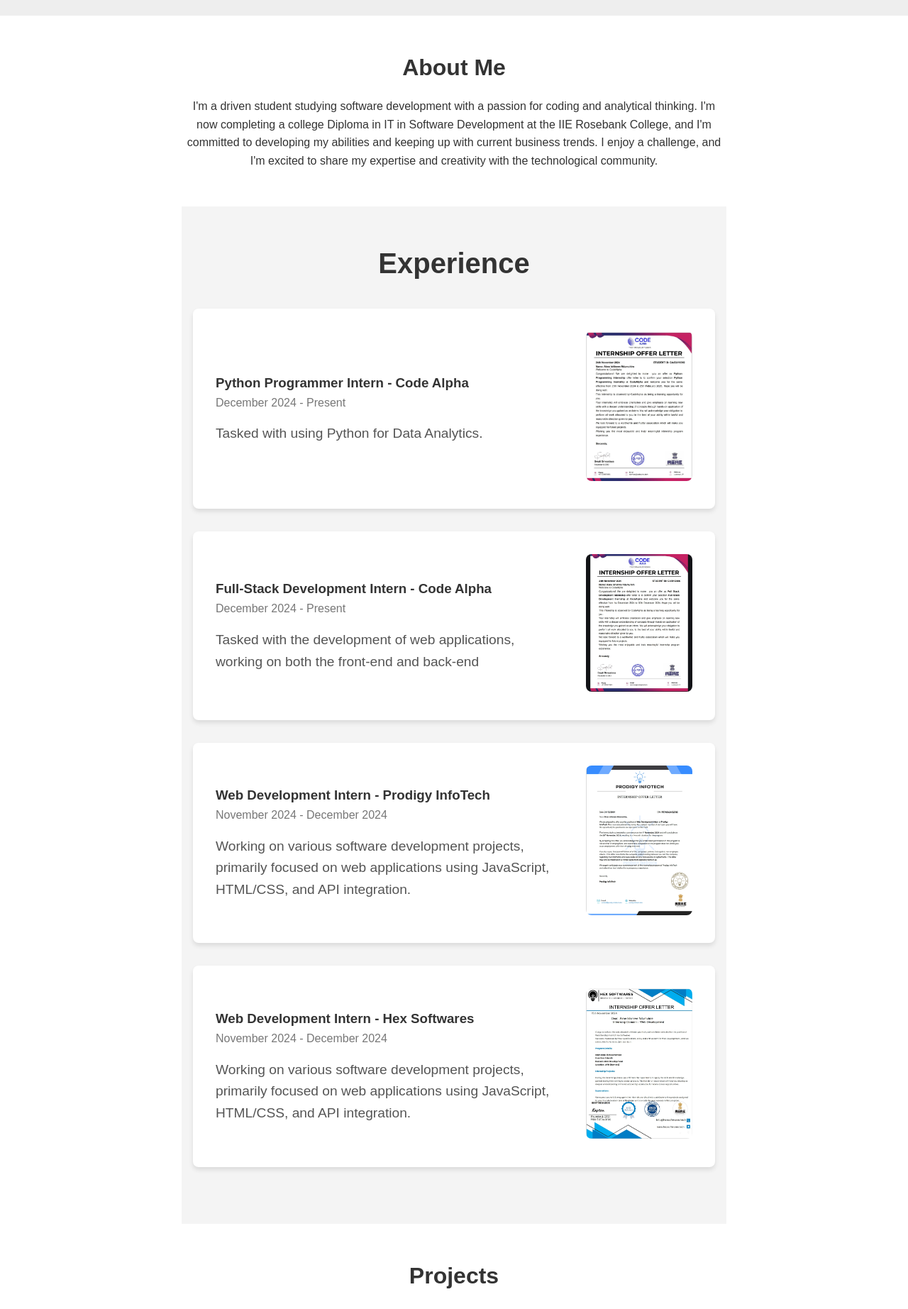
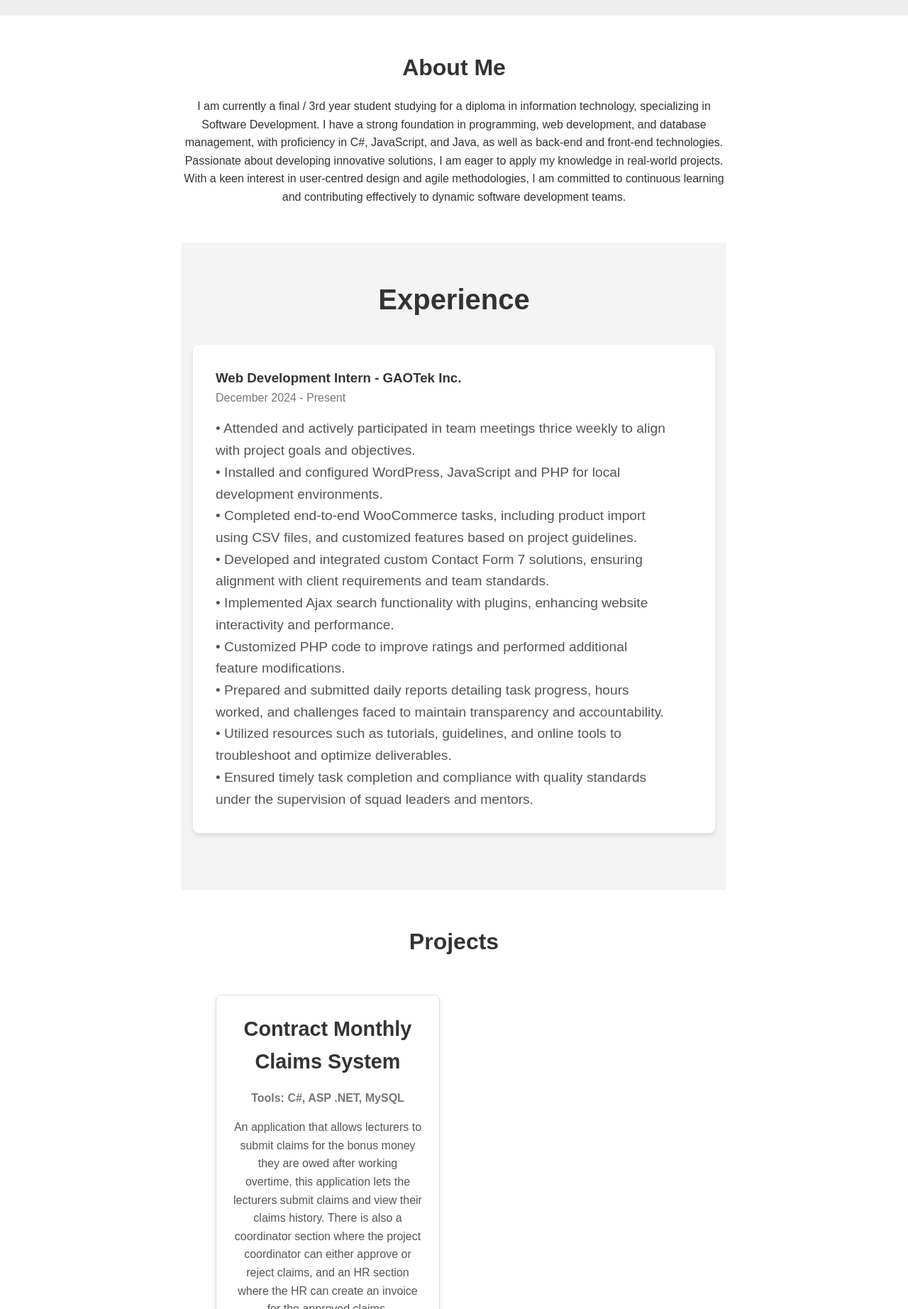
Before and after one commit to aime-ishimwe/AimeIshimwePortfolio, a plain HTML site: page AimeIshimwePersonalPortfolio/index.html in a window 1280 px wide. Shown: the part 900-2745 px from the top of the page at 71% size. Drawn offline with Linux system fonts and the light colour scheme.

Commit message:
Add files via upload

```diff
--- a/AimeIshimwePersonalPortfolio/index.html
+++ b/AimeIshimwePersonalPortfolio/index.html
@@ -33,55 +33,35 @@
     <!-- About Section -->
     <section id="about" class="section">
         <h2>About Me</h2>
-        <p>I'm a driven student studying software development with a passion for coding and analytical thinking.
-            I'm now completing a college Diploma in IT in Software Development at the IIE Rosebank College,
-            and I'm committed to developing my abilities and keeping up with current business trends.
-            I enjoy a challenge, and I'm excited to share my expertise and creativity with the technological community.</p><br><br>
+        <p>I am currently a final / 3rd year student studying for a diploma in information technology, specializing in Software Development.
+            I have a strong foundation in programming, web development, and database management, with proficiency in C#, JavaScript, and Java, as well as back-end and front-end technologies.
+            Passionate about developing innovative solutions, I am eager to apply my knowledge in real-world projects.
+            With a keen interest in user-centred design and agile methodologies, I am committed to continuous learning and contributing effectively to dynamic software development teams.</p><br><br>
             <section id="experience" class="section">
                 <h2>Experience</h2>
                 <div class="experience-item">
                     <div class="experience-info">
-                        <h3>Python Programmer Intern - Code Alpha</h3>
+                        <h3>Web Development Intern - GAOTek Inc.</h3>
                         <p class="duration">December 2024 - Present</p>
-                        <p>Tasked with using Python for Data Analytics.</p>
+                        <p>•	Attended and actively participated in team meetings thrice weekly to align with project goals and objectives.<br/>
+                            •	Installed and configured WordPress, JavaScript and PHP for local development environments.<br/>
+                            •	Completed end-to-end WooCommerce tasks, including product import using CSV files, and customized features based on project guidelines.<br/>
+                            •	Developed and integrated custom Contact Form 7 solutions, ensuring alignment with client requirements and team standards.<br/>
+                            •	Implemented Ajax search functionality with plugins, enhancing website interactivity and performance.<br/>
+                            •	Customized PHP code to improve ratings and performed additional feature modifications.<br/>
+                            •	Prepared and submitted daily reports detailing task progress, hours worked, and challenges faced to maintain transparency and accountability.<br/>
+                            •	Utilized resources such as tutorials, guidelines, and online tools to troubleshoot and optimize deliverables.<br/>
+                            •	Ensured timely task completion and compliance with quality standards under the supervision of squad leaders and mentors.<br/>
+
+                            </p>
                     </div>
                     <div class="experience-img">
-                        <img src="Images/pythonoffer.jpeg" alt="Code Alpha" class="company-logo" onclick="openFullscreen(this)">
+
                     </div>
                 </div>
 
-                <div class="experience-item">
-                    <div class="experience-info">
-                        <h3>Full-Stack Development Intern - Code Alpha</h3>
-                        <p class="duration">December 2024 - Present</p>
-                        <p>Tasked with the development of web applications, working on both the front-end and back-end</p>
-                    </div>
-                    <div class="experience-img">
-                        <img src="Images/codealphaWebDev.jpg" alt="Code Alpha" class="company-logo" onclick="openFullscreen(this)">
-                    </div>
-                </div>
 
-                <div class="experience-item">
-                    <div class="experience-info">
-                        <h3>Web Development Intern - Prodigy InfoTech</h3>
-                        <p class="duration">November 2024 - December 2024</p>
-                        <p>Working on various software development projects, primarily focused on web applications using JavaScript, HTML/CSS, and API integration.</p>
-                    </div>
-                    <div class="experience-img">
-                        <img src="Images/prodigyInfotech.jpg" alt="Prodigy InfoTech" class="company-logo" onclick="openFullscreen(this)">
-                    </div>
-                </div>
 
-                <div class="experience-item">
-                    <div class="experience-info">
-                        <h3>Web Development Intern - Hex Softwares</h3>
-                        <p class="duration">November 2024 - December 2024</p>
-                        <p>Working on various software development projects, primarily focused on web applications using JavaScript, HTML/CSS, and API integration.</p>
-                    </div>
-                    <div class="experience-img">
-                        <img src="Images/hexSoftwares.png" alt="Hex Softwares" class="company-logo" onclick="openFullscreen(this)">
-                    </div>
-                </div>
 
             </section>
 
```
